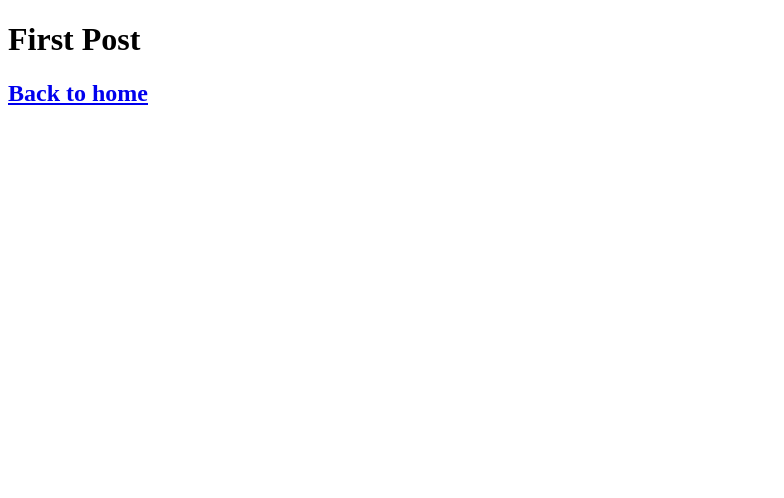
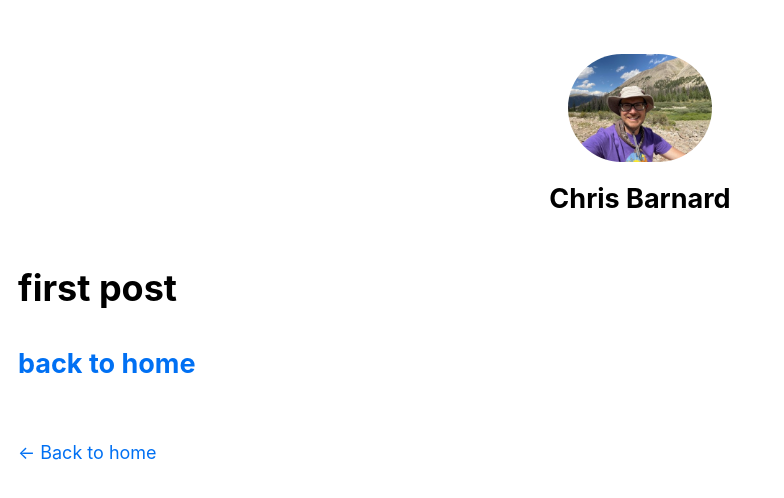
Before and after one commit to Chris-Barnard/nextjs-blog, a Next.js app: page /posts/first-post in a window 1280 px wide. Shown: the top 498 px of the page, without its empty margins (0-784 px from the left). Built offline with nearby package versions, Linux system fonts and the light colour scheme.

Commit message:
Updates site through the assets, metadata and styling portion of tutorial

```diff
--- /dev/null
+++ b/components/layout.js
@@ -0,0 +1,69 @@
+import Head from 'next/head';
+import Image from 'next/image';
+import styles from './layout.module.css';
+import utilStyles from '../styles/utils.module.css';
+import Link from 'next/link';
+
+const name = 'Chris Barnard';
+export const siteTitle = 'Next.js Sample Website';
+
+export default function Layout({ children, home }) {
+  return (
+    <div className={styles.container}>
+      <Head>
+        <link rel="icon" href="/favicon.ico" />
+        <meta
+          name="description"
+          content="Learn how to build a personal website using Next.js"
+        />
+        <meta
+          property="og:image"
+          content={`https://og-image.vercel.app/${encodeURI(
+            siteTitle,
+          )}.png?theme=light&md=0&fontSize=75px&images=https%3A%2F%2Fassets.vercel.com%2Fimage%2Fupload%2Ffront%2Fassets%2Fdesign%2Fnextjs-black-logo.svg`}
+        />
+        <meta name="og:title" content={siteTitle} />
+        <meta name="twitter:card" content="summary_large_image" />
+      </Head>
+      <header className={styles.header}>
+        {home ? (
+          <>
+            <Image
+              priority
+              src="/images/profile.jpg"
+              className={utilStyles.borderCircle}
+              height={108}
+              width={144}
+              alt=""
+            />
+            <h1 className={utilStyles.heading2Xl}>{name}</h1>
+          </>
+        ) : (
+          <>
+            <Link href="/">
+              <Image
+                priority
+                src="/images/profile.jpg"
+                className={utilStyles.borderCircle}
+                height={108}
+                width={144}
+                alt=""
+              />
+            </Link>
+            <h2 className={utilStyles.headingLg}>
+              <Link href="/" className={utilStyles.colorInherit}>
+                {name}
+              </Link>
+            </h2>
+          </>
+        )}
+      </header>
+      <main>{children}</main>
+      {!home && (
+        <div className={styles.backToHome}>
+          <Link href="/">← Back to home</Link>
+        </div>
+      )}
+    </div>
+  );
+}
--- /dev/null
+++ b/components/layout.module.css
@@ -0,0 +1,15 @@
+.container {
+    max-height: 36rem;
+    padding: 0 1rem;
+    margin: 3rem auto 6rem;
+}
+
+.header {
+    display: flex;
+    flex-direction: column;
+    align-items: center;
+}
+
+.backToHome {
+    margin: 3rem 0 0;
+}
--- /dev/null
+++ b/pages/_app.js
@@ -0,0 +1,5 @@
+import '../styles/globals.css'
+
+export default function App({ Component, pageProps }) {
+    return <Component {...pageProps} />;
+}
--- a/pages/posts/first-post.js
+++ b/pages/posts/first-post.js
@@ -1,12 +1,19 @@
+import Head from 'next/head';
 import Link from 'next/link';
+import Layout from '../../components/layout';
 
 export default function FirstPost() {
   return (
     <>
-      <h1>First Post</h1>
-      <h2>
-        <Link href="/">Back to home</Link>
-      </h2>
+      <Layout>
+        <Head>
+            <title>first post</title>
+        </Head>
+        <h1>first post</h1>
+        <h2>
+            <Link href="/">back to home</Link>
+        </h2>
+      </Layout>
     </>
   );
 }
--- a/styles/globals.css
+++ b/styles/globals.css
@@ -2,31 +2,26 @@ html,
 body {
   padding: 0;
   margin: 0;
-  font-family:
-    Inter,
-    -apple-system,
-    BlinkMacSystemFont,
-    Segoe UI,
-    Roboto,
-    Oxygen,
-    Ubuntu,
-    Cantarell,
-    Fira Sans,
-    Droid Sans,
-    Helvetica Neue,
-    sans-serif;
-}
-
-a {
-  color: inherit;
-  text-decoration: none;
+  font-family: -apple-system, BlinkMacSystemFont, Segoe UI, Roboto, Oxygen, Ubuntu,
+    Cantarell, Fira Sans, Droid Sans, Helvetica Neue, sans-serif;
+  line-height: 1.6;
+  font-size: 18px;
 }
 
 * {
   box-sizing: border-box;
 }
 
+a {
+  color: #0070f3;
+  text-decoration: none;
+}
+
+a:hover {
+  text-decoration: underline;
+}
+
 img {
   max-width: 100%;
-  height: auto;
+  display: block;
 }
--- /dev/null
+++ b/styles/utils.module.css
@@ -0,0 +1,52 @@
+.heading2Xl {
+  font-size: 2.5rem;
+  line-height: 1.2;
+  font-weight: 800;
+  letter-spacing: -0.05rem;
+  margin: 1rem 0;
+}
+
+.headingXl {
+  font-size: 2rem;
+  line-height: 1.3;
+  font-weight: 800;
+  letter-spacing: -0.05rem;
+  margin: 1rem 0;
+}
+
+.headingLg {
+  font-size: 1.5rem;
+  line-height: 1.4;
+  margin: 1rem 0;
+}
+
+.headingMd {
+  font-size: 1.2rem;
+  line-height: 1.5;
+}
+
+.borderCircle {
+  border-radius: 9999px;
+}
+
+.colorInherit {
+  color: inherit;
+}
+
+.padding1px {
+  padding-top: 1px;
+}
+
+.list {
+  list-style: none;
+  padding: 0;
+  margin: 0;
+}
+
+.listItem {
+  margin: 0 0 1.25rem;
+}
+
+.lightText {
+  color: #666;
+}
```
Also changed, not shown: pages/index.js (+11 -123 lines), public/images/profile.jpg (added).
